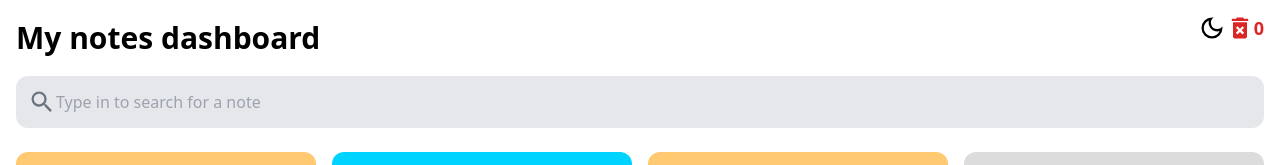
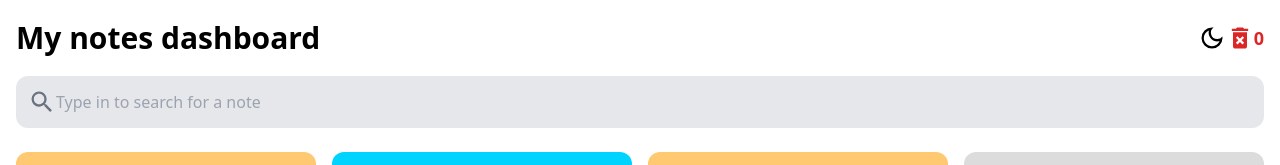
Before and after one commit to micadecolonia/coding-challenge, a React (Create React App) app: page / in a window 1280 px wide. Shown: the top 165 px of the page. Built offline with nearby package versions, Linux system fonts and the light colour scheme.

Commit message:
Fix in Header

```diff
--- a/src/components/Header/Index.js
+++ b/src/components/Header/Index.js
@@ -23,9 +23,9 @@ function Header({ handleToggleDarkMode }) {
   return (
     <div className="flex justify-between items-center mb-5">
       <h1 className="flex-[2_2_0%] text-3xl mt-5 text-black font-bold dark:text-white">{HeaderView()}</h1>
-      <MdOutlineDarkMode className="rounded-2xl h-7 w-7 text-black cursor-pointer hover:bg-gray-200 dark:text-white dark:hover:bg-gray-400" title="Enable or disable dark mode" onClick={() => handleToggleDarkMode((previousDarkMode) => !previousDarkMode)} />
-      <MdDeleteForever className="rounded-2xl h-7 w-7 text-red-600 cursor-pointer hover:bg-gray-200 dark:hover:bg-gray-400" title="Go to the trash screen" onClick={() => history.push('/trash')} />
-      <p className="text-lg text-red-600 font-bold">{totalNotes}</p>
+      <MdOutlineDarkMode className="rounded-2xl mt-5 h-7 w-7 text-black cursor-pointer hover:bg-gray-200 dark:text-white dark:hover:bg-gray-400" title="Enable or disable dark mode" onClick={() => handleToggleDarkMode((previousDarkMode) => !previousDarkMode)} />
+      <MdDeleteForever className="rounded-2xl mt-5 h-7 w-7 text-red-600 cursor-pointer hover:bg-gray-200 dark:hover:bg-gray-400" title="Go to the trash screen" onClick={() => history.push('/trash')} />
+      <p className="mt-5 text-lg text-red-600 font-bold">{totalNotes}</p>
     </div>
   );
 }
```
